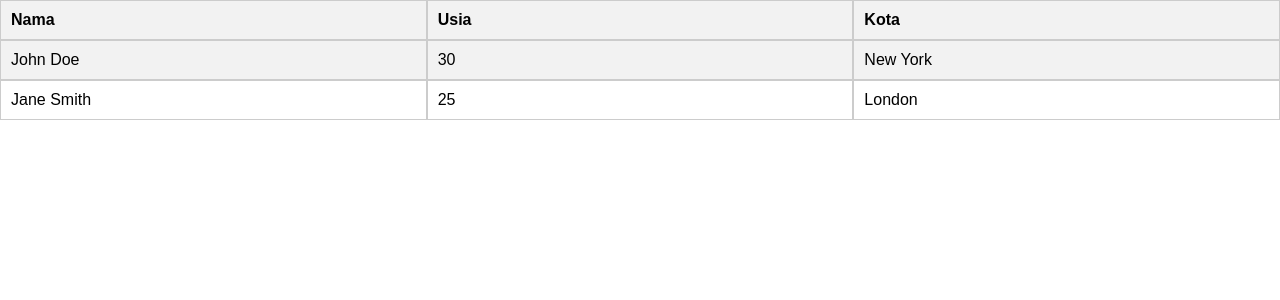
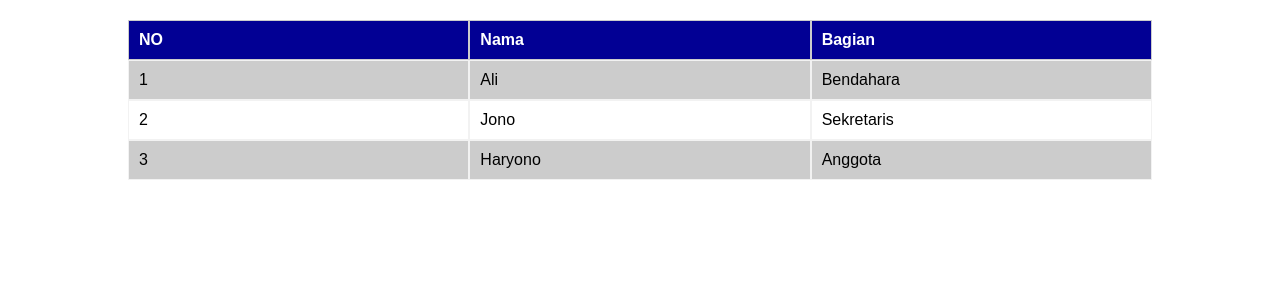
Before and after one commit to alilarangan/web_lanjut, a PHP site: page /panitia/index.php in a window 1280 px wide. Shown: the top 300 px of the page. Run offline with PHP 8.4, Linux system fonts and the light colour scheme.

Commit message:
update file

```diff
--- a/tugas_individu/css/styles.css
+++ b/tugas_individu/css/styles.css
@@ -37,17 +37,25 @@ body {
   h1{
     text-align: center;
   }
-  /* Gaya dasar untuk tabel */
+
+/* Gaya dasar untuk tabel */
+.container {
+  display: flex;
+  justify-content: center;
+  width: 80%;
+}
 .custom-table {
   width: 100%;
   border-collapse: collapse;
   margin-bottom: 20px;
+  margin-top: 20px;
 }
 
 /* Gaya untuk header tabel */
 .table-header {
-  background-color: #f2f2f2;
+  background-color: #020094;
   display: flex;
+  color: #fff;
 }
 
 .header-item {
@@ -65,10 +73,22 @@ body {
 .table-cell {
   flex: 1;
   padding: 10px;
-  border: 1px solid #ccc;
+  border: 1px solid #f2f2f2;
 }
 
 /* Gaya untuk baris data bergantian (striped) */
 .table-row:nth-child(even) {
-  background-color: #f2f2f2;
+  background-color: #ccc;
 }
+
+/* Efek hover pada baris data */
+.table-row:hover {
+  background-color: #ddd;
+}
+.conten{
+  margin: 0;
+  padding: 0;
+  display: flex;
+  justify-content: center;
+  align-items: center;
+}
--- a/tugas_individu/panitia/index.php
+++ b/tugas_individu/panitia/index.php
@@ -5,22 +5,9 @@
   <link rel="stylesheet" href="../css/styles.css">
 </head>
 <body>
-<div class="custom-table">
-    <div class="table-header">
-      <div class="header-item">Nama</div>
-      <div class="header-item">Usia</div>
-      <div class="header-item">Kota</div>
-    </div>
-    <div class="table-row">
-      <div class="table-cell">John Doe</div>
-      <div class="table-cell">30</div>
-      <div class="table-cell">New York</div>
-    </div>
-    <div class="table-row">
-      <div class="table-cell">Jane Smith</div>
-      <div class="table-cell">25</div>
-      <div class="table-cell">London</div>
-    </div>
-  </div>
+  <?php
+
+   include("view.php");
+  ?>
 </body>
 </html>
--- /dev/null
+++ b/tugas_individu/panitia/view.php
@@ -0,0 +1,26 @@
+<div class="conten">
+  <div class="container">
+    <div class="custom-table">
+      <div class="table-header">
+        <div class="header-item">NO</div>
+        <div class="header-item">Nama</div>
+        <div class="header-item">Bagian</div>
+      </div>
+      <div class="table-row">
+        <div class="table-cell">1</div>
+        <div class="table-cell">Ali</div>
+        <div class="table-cell">Bendahara</div>
+      </div>
+      <div class="table-row">
+        <div class="table-cell">2</div>
+        <div class="table-cell">Jono</div>
+        <div class="table-cell">Sekretaris</div>
+      </div>
+      <div class="table-row">
+        <div class="table-cell">3</div>
+        <div class="table-cell">Haryono</div>
+        <div class="table-cell">Anggota</div>
+      </div>
+    </div>
+    </div>
+</div>
```
